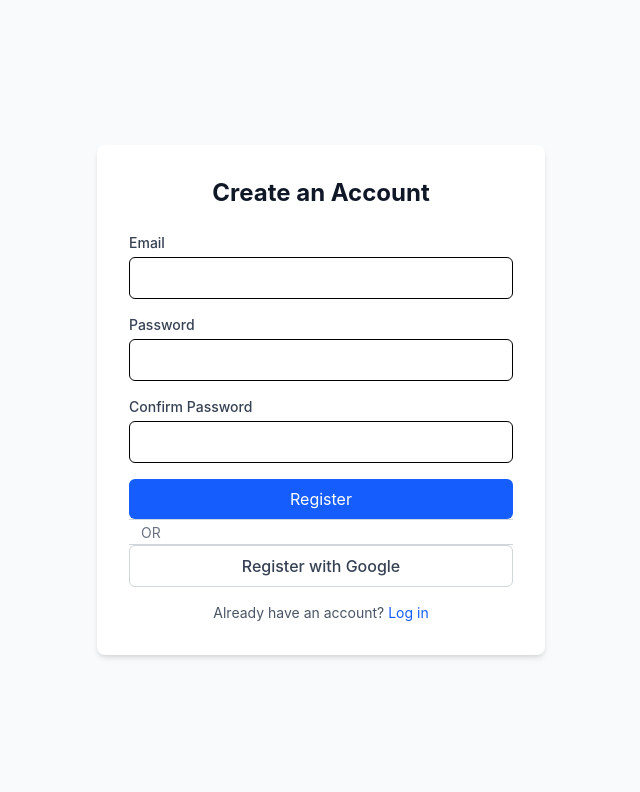
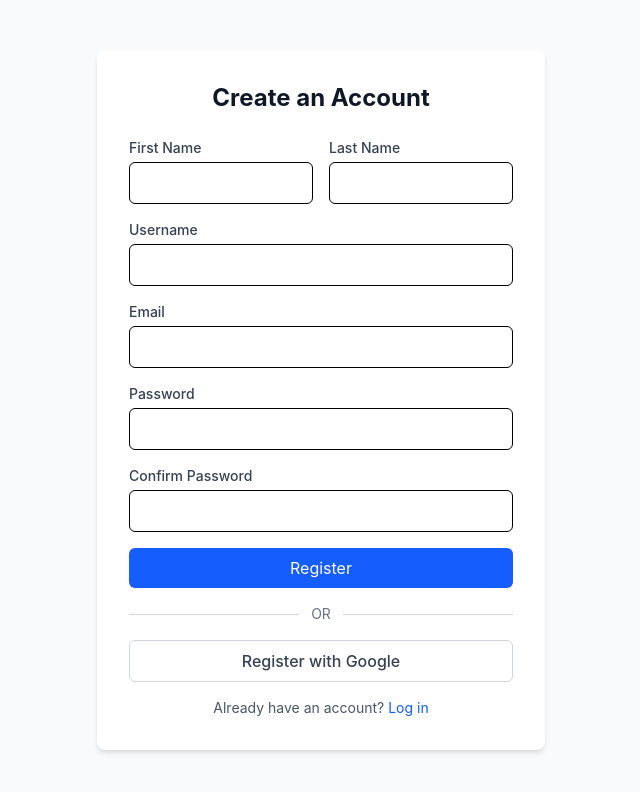
Before and after one commit to JulianMiguelFelipe/Product-Management, a React (Vite) app: page /register in a window 1280 px wide. Shown: the top 792 px of the page, without its empty margins (319-959 px from the left). Built offline with nearby package versions, Linux system fonts and the light colour scheme; no server answers.

Commit message:
PR-02  feat/ui-register-page — Registration form with validation

```diff
--- a/src/pages/Register.jsx
+++ b/src/pages/Register.jsx
@@ -4,6 +4,10 @@ import { supabase } from '../lib/supabase';
 import { Link } from 'react-router-dom';
 
 export default function Register() {
+  // Added new state variables for the missing fields
+  const [firstName, setFirstName] = useState('');
+  const [lastName, setLastName] = useState('');
+  const [username, setUsername] = useState('');
   const [email, setEmail] = useState('');
   const [password, setPassword] = useState('');
   const [confirmPassword, setConfirmPassword] = useState('');
@@ -13,7 +17,6 @@ export default function Register() {
   const handleRegister = async (e) => {
     e.preventDefault();
 
-    // --- FORM VALIDATION ---
     if (password.length < 6) {
       return setMessage({ text: 'Password must be at least 6 characters.', type: 'error' });
     }
@@ -24,7 +27,18 @@ export default function Register() {
     setLoading(true);
     setMessage({ text: '', type: '' });
 
-    const { error } = await supabase.auth.signUp({ email, password });
+    // Send the extra data to Supabase using 'options.data'
+    const { error } = await supabase.auth.signUp({
+      email,
+      password,
+      options: {
+        data: {
+          first_name: firstName,
+          last_name: lastName,
+          username: username,
+        }
+      }
+    });
 
     if (error) {
       setMessage({ text: error.message, type: 'error' });
@@ -39,7 +53,7 @@ export default function Register() {
   };
 
   return (
-    <div className="flex items-center justify-center min-h-screen bg-gray-50">
+    <div className="flex items-center justify-center min-h-screen py-10 bg-gray-50">
       <div className="w-full max-w-md p-8 bg-white rounded-lg shadow-md">
         <h2 className="mb-6 text-2xl font-bold text-center text-gray-900">Create an Account</h2>
 
@@ -50,6 +64,24 @@ export default function Register() {
         )}
 
         <form onSubmit={handleRegister} className="space-y-4">
+          {/* NEW FIELDS */}
+          <div className="flex space-x-4">
+            <div className="w-1/2">
+              <label className="block mb-1 text-sm font-medium text-gray-700">First Name</label>
+              <input type="text" required value={firstName} onChange={(e) => setFirstName(e.target.value)} className="w-full px-4 py-2 border rounded-md focus:ring-blue-500 focus:border-blue-500" />
+            </div>
+            <div className="w-1/2">
+              <label className="block mb-1 text-sm font-medium text-gray-700">Last Name</label>
+              <input type="text" required value={lastName} onChange={(e) => setLastName(e.target.value)} className="w-full px-4 py-2 border rounded-md focus:ring-blue-500 focus:border-blue-500" />
+            </div>
+          </div>
+
+          <div>
+            <label className="block mb-1 text-sm font-medium text-gray-700">Username</label>
+            <input type="text" required value={username} onChange={(e) => setUsername(e.target.value)} className="w-full px-4 py-2 border rounded-md focus:ring-blue-500 focus:border-blue-500" />
+          </div>
+
+          {/* ORIGINAL FIELDS */}
           <div>
             <label className="block mb-1 text-sm font-medium text-gray-700">Email</label>
             <input type="email" required value={email} onChange={(e) => setEmail(e.target.value)} className="w-full px-4 py-2 border rounded-md focus:ring-blue-500 focus:border-blue-500" />
@@ -62,14 +94,17 @@ export default function Register() {
             <label className="block mb-1 text-sm font-medium text-gray-700">Confirm Password</label>
             <input type="password" required value={confirmPassword} onChange={(e) => setConfirmPassword(e.target.value)} className="w-full px-4 py-2 border rounded-md focus:ring-blue-500 focus:border-blue-500" />
           </div>
+
           <button type="submit" disabled={loading} className="w-full px-4 py-2 text-white bg-blue-600 rounded-md hover:bg-blue-700 disabled:bg-blue-300">
             {loading ? 'Creating account...' : 'Register'}
           </button>
         </form>
 
-<div className="grow border-t border-gray-300"></div>
-<span className="px-3 text-sm text-gray-500">OR</span>
-<div className="grow border-t border-gray-300"></div>
+        <div className="flex items-center my-4">
+          <div className="grow border-t border-gray-300"></div>
+          <span className="px-3 text-sm text-gray-500">OR</span>
+          <div className="grow border-t border-gray-300"></div>
+        </div>
 
         <button onClick={handleGoogleLogin} className="w-full px-4 py-2 font-medium text-gray-700 bg-white border border-gray-300 rounded-md hover:bg-gray-50">
           Register with Google
```
